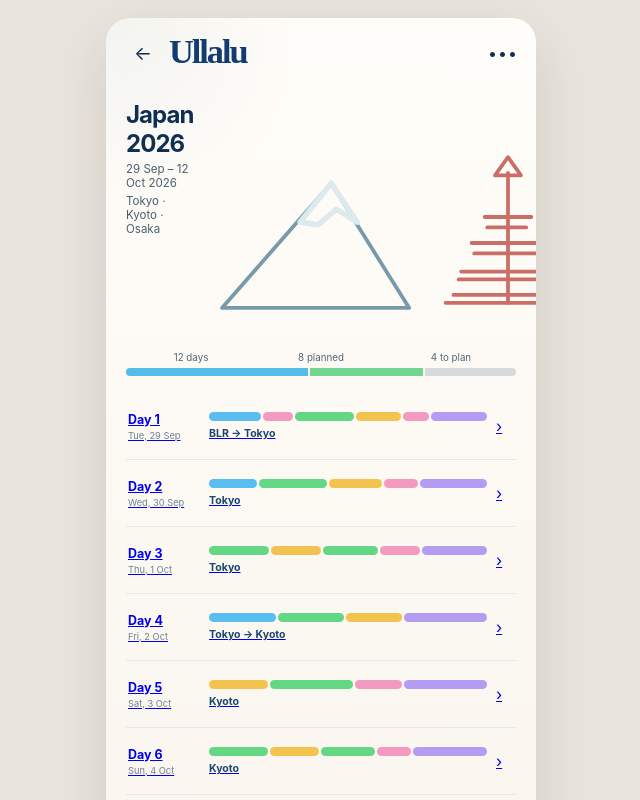
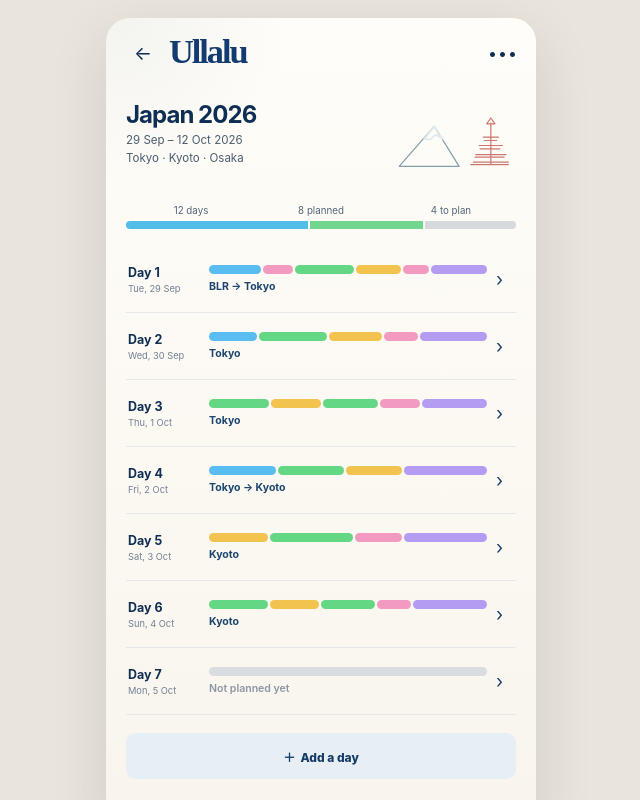
Before and after one commit to brijbh/ullalu, a Next.js app: page /trip/japan-2026 in a window 1280 px wide. Shown: the top 800 px of the page, without its empty margins (319-959 px from the left). Built offline with nearby package versions, Linux system fonts and the light colour scheme.

Commit message:
fix: apply trip overview parity module

```diff
--- a/app/trip/japan-2026/page.tsx
+++ b/app/trip/japan-2026/page.tsx
@@ -1,5 +1,6 @@
 import Link from "next/link";
 import styles from "../../JourneyFlow.module.css";
+import parity from "../../JourneyParity.module.css";
 import { AppHeader, Signature, TripArt, sampleSignature } from "../../components/JourneyUI";
 
 const days = [
@@ -18,13 +19,13 @@ export default function TripOverviewPage() {
         <div className={styles.content}>
           <AppHeader backHref="/trip/japan-2026/day/1" menu />
 
-          <div className={`${styles.tripHead} ${styles.tripHeadIllustrated}`}>
+          <div className={`${styles.tripHead} ${parity.tripHeadIllustrated}`}>
             <div>
               <h1>Japan 2026</h1>
               <p>29 Sep – 12 Oct 2026</p>
               <p>Tokyo · Kyoto · Osaka</p>
             </div>
-            <TripArt kind="japan" className={styles.tripHeadArt} />
+            <TripArt kind="japan" className={parity.tripHeadArt} />
           </div>
 
           <div className={styles.overviewStats}>
@@ -34,20 +35,20 @@ export default function TripOverviewPage() {
 
           <div className={styles.daysList}>
             {days.map(([day, date, route, segments]) => (
-              <Link href="/trip/japan-2026/day/1" className={styles.dayRow} key={day}>
+              <Link href="/trip/japan-2026/day/1" className={styles.dayRow} key={day} style={{ textDecoration: "none", color: "inherit" }}>
                 <div className={styles.dayMeta}><strong>{day}</strong><span>{date}</span></div>
                 <div className={styles.dayRoute}><Signature segments={[...segments]} /><strong>{route}</strong></div>
-                <span className={styles.rowChevron} aria-hidden="true">›</span>
+                <span className={parity.rowChevron} aria-hidden="true">›</span>
               </Link>
             ))}
 
             <div className={styles.dayRow}>
               <div className={styles.dayMeta}><strong>Day 7</strong><span>Mon, 5 Oct</span></div>
               <div className={`${styles.dayRoute} ${styles.dayRouteMuted}`}>
-                <div className={styles.signature}><span className={styles.unplannedBar} /></div>
+                <div className={styles.signature}><span className={parity.unplannedBar} /></div>
                 <strong>Not planned yet</strong>
               </div>
-              <span className={styles.rowChevron} aria-hidden="true">›</span>
+              <span className={parity.rowChevron} aria-hidden="true">›</span>
             </div>
           </div>
 
```
